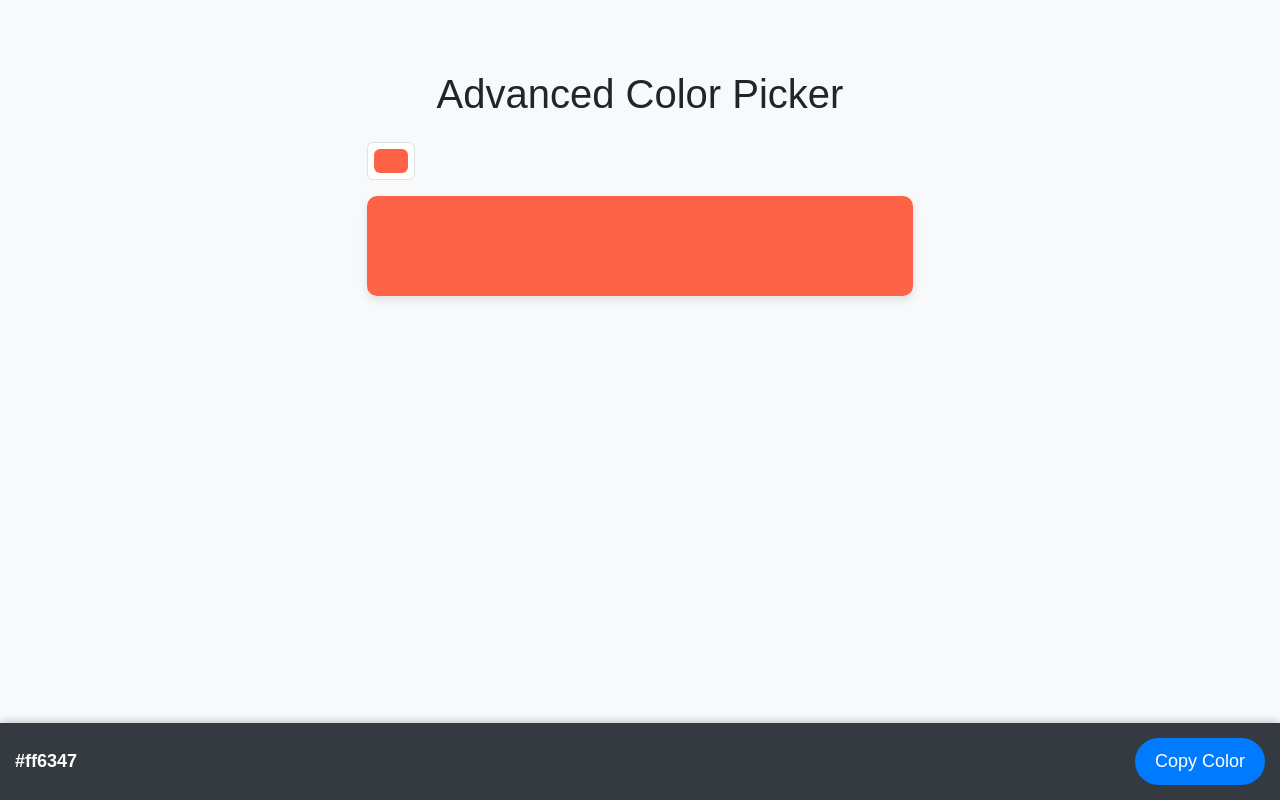
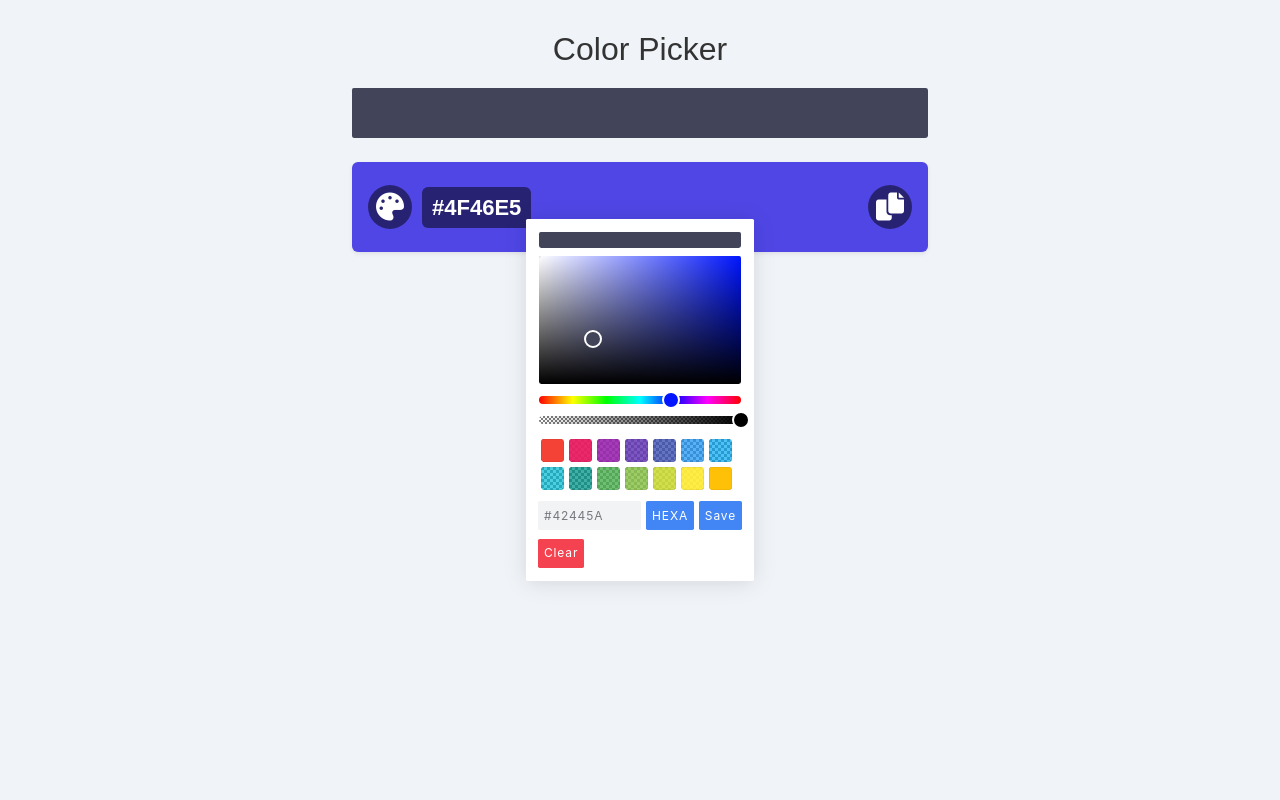
Before and after one commit to daeeros/colorpicker, a plain HTML site: page index.html in a window 1280 px wide. Drawn offline with nearby package versions, Linux system fonts and the light colour scheme; some packages are replaced by stand-ins of ours; a script that the page names is missing.

Commit message:
Update index.html

```diff
--- a/index.html
+++ b/index.html
@@ -2,110 +2,186 @@
 <html lang="en">
 <head>
     <meta charset="UTF-8">
-    <meta name="viewport" content="width=device-width, initial-scale=1.0">
-    <title>Advanced Color Picker</title>
+    <meta name="viewport" content="width=device-width, initial-scale=1.0, viewport-fit=cover">
+    <title>Color Picker</title>
     <link href="https://cdn.jsdelivr.net/npm/bootstrap@5.3.2/dist/css/bootstrap.min.css" rel="stylesheet">
-    <script src="https://cdn.jsdelivr.net/npm/@popperjs/core@2.11.8/dist/umd/popper.min.js"></script>
-    <script src="https://cdn.jsdelivr.net/npm/bootstrap@5.3.2/dist/js/bootstrap.min.js"></script>
-    <script src="https://cdnjs.cloudflare.com/ajax/libs/clipboard.js/2.0.6/clipboard.min.js"></script>
+    <link rel="stylesheet" href="https://cdn.jsdelivr.net/npm/@simonwep/pickr/dist/themes/monolith.min.css"/>
+    <link rel="stylesheet" href="https://cdnjs.cloudflare.com/ajax/libs/font-awesome/6.0.0-beta3/css/all.min.css">
+
     <style>
         body {
-            background-color: #f8f9fa;
-            padding: 20px;
+            background-color: #f0f4f8;
+            padding-top: 30px;
+            margin: 0;
             font-family: 'Arial', sans-serif;
         }
-        .color-picker-container {
-            margin-top: 50px;
+        .pcr-button {
+            width: 100% !important;
+            height: 50px !important;
+        }
+        .color-container {
+            max-width: 600px;
+            margin: auto;
             text-align: center;
         }
-        .color-preview {
-            width: 100%;
-            height: 100px;
-            border-radius: 10px;
-            box-shadow: 0px 4px 8px rgba(0, 0, 0, 0.1);
-            transition: background-color 0.3s ease-in-out;
+
+        h1 {
+            font-size: 2rem;
+            margin-bottom: 20px;
+            color: #333;
         }
-        .copy-btn {
-            display: flex;
-            align-items: center;
-            justify-content: center;
-            background-color: #007bff;
-            border: none;
-            border-radius: 50px;
-            padding: 10px 20px;
-            font-size: 18px;
-            color: white;
-            transition: background-color 0.3s;
-        }
-        .copy-btn:hover {
-            background-color: #0056b3;
-            cursor: pointer;
-        }
-        .bottom-panel {
-            position: fixed;
-            bottom: 0;
-            left: 0;
-            width: 100%;
-            background-color: #343a40;
-            color: white;
-            padding: 15px;
+
+        #selectedColorPanel {
+            margin-top: 20px;
+            height: 90px;
             display: flex;
             align-items: center;
             justify-content: space-between;
-            box-shadow: 0 -2px 8px rgba(0, 0, 0, 0.2);
+            border-radius: 12px;
+            font-size: 22px;
+            font-weight: bold;
+            box-shadow: 0 8px 16px rgba(0, 0, 0, 0.1);
+            transition: background-color 0.3s ease-in-out;
+            padding: 0 20px;
+            position: relative;
+            overflow: hidden;
         }
-        .bottom-panel span {
-            font-size: 18px;
-            font-weight: bold;
+
+        #colorCode {
+            background-color: rgba(0, 0, 0, 0.5);
+            padding: 4px 10px;
+            border-radius: 6px;
+            color: white;
+            transition: color 0.3s ease-in-out;
         }
+
+        .icon-container {
+            display: flex;
+            align-items: center;
+            gap: 10px;
+        }
+
+        .paint-palette, .copy-icon {
+            background-color: rgba(0, 0, 0, 0.5);
+            padding: 8px;
+            border-radius: 50%;
+            font-size: 28px;
+            color: white;
+            transition: color 0.3s ease-in-out;
+        }
+
+        .toast {
+            position: fixed;
+            top: 10px;
+            right: 10px;
+            z-index: 1050;
+        }
+
         @media (max-width: 576px) {
-            .color-preview {
+            h1 {
+                font-size: 1.5rem;
+            }
+
+            #selectedColorPanel {
                 height: 80px;
+                font-size: 18px;
             }
-            .copy-btn {
-                font-size: 16px;
+
+            .paint-palette, .copy-icon {
+                font-size: 24px;
+                padding: 6px;
             }
         }
     </style>
 </head>
 <body>
-    <div class="container">
-        <div class="row justify-content-center">
-            <div class="col-md-6 col-sm-12 color-picker-container">
-                <h1 class="mb-4">Advanced Color Picker</h1>
+    <div class="container color-container">
+        <h1>Color Picker</h1>
 
-                <!-- Автоматически открытый выбор цвета -->
-                <input type="color" class="form-control form-control-color mb-3" id="colorPicker" value="#ff6347" title="Choose your color">
+        <div id="color-picker"></div>
 
-                <div class="color-preview" id="colorPreview" style="background-color: #ff6347;"></div>
+        <div class="mt-4 p-3 rounded shadow-sm" id="selectedColorPanel" style="background-color: #4F46E5;">
+            <div class="icon-container">
+                <i class="fas fa-palette paint-palette"></i>
+                <span id="colorCode">#4F46E5</span>
+            </div>
+            <i class="fas fa-copy copy-icon" id="copyIcon" data-clipboard-target="#colorCode"></i>
+        </div>
+
+        <div class="toast align-items-center text-white bg-success border-0" id="toast" role="alert" aria-live="assertive" aria-atomic="true">
+            <div class="d-flex">
+                <div class="toast-body">
+                    Color copied to clipboard!
+                </div>
+                <button type="button" class="btn-close btn-close-white me-2 m-auto" data-bs-dismiss="toast" aria-label="Close"></button>
             </div>
         </div>
     </div>
 
-    <!-- Нижняя панель с информацией -->
-    <div class="bottom-panel" id="bottomPanel">
-        <span id="colorCode">#ff6347</span>
-        <button class="copy-btn" id="copyButton" data-clipboard-target="#colorCode">Copy Color</button>
-    </div>
+    <script src="https://cdn.jsdelivr.net/npm/@simonwep/pickr/dist/pickr.es5.min.js"></script>
+    <script src="https://cdnjs.cloudflare.com/ajax/libs/clipboard.js/2.0.6/clipboard.min.js"></script>
+    <script src="https://cdn.jsdelivr.net/npm/bootstrap@5.3.2/dist/js/bootstrap.bundle.min.js"></script>
 
     <script>
-        const colorPicker = document.getElementById('colorPicker');
-        const colorCode = document.getElementById('colorCode');
-        const colorPreview = document.getElementById('colorPreview');
-        const bottomPanel = document.getElementById('bottomPanel');
-
-        // Обновление при выборе нового цвета
-        colorPicker.addEventListener('input', (event) => {
-            const color = event.target.value;
-            colorCode.textContent = color;
-            colorPreview.style.backgroundColor = color;
-            bottomPanel.style.backgroundColor = color;
+        const pickr = Pickr.create({
+            el: '#color-picker',
+            theme: 'monolith',
+            swatches: [
+                'rgba(244, 67, 54, 1)',
+                'rgba(233, 30, 99, 0.95)',
+                'rgba(156, 39, 176, 0.9)',
+                'rgba(103, 58, 183, 0.85)',
+                'rgba(63, 81, 181, 0.8)',
+                'rgba(33, 150, 243, 0.75)',
+                'rgba(3, 169, 244, 0.7)',
+                'rgba(0, 188, 212, 0.7)',
+                'rgba(0, 150, 136, 0.75)',
+                'rgba(76, 175, 80, 0.8)',
+                'rgba(139, 195, 74, 0.85)',
+                'rgba(205, 220, 57, 0.9)',
+                'rgba(255, 235, 59, 0.95)',
+                'rgba(255, 193, 7, 1)'
+            ],
+            components: {
+                preview: true,
+                opacity: true,
+                hue: true,
+                interaction: {
+                    hex: true,
+                    input: true,
+                    clear: true,
+                    save: true
+                }
+            }
         });
 
-        // Настройка быстрого копирования
-        new ClipboardJS('#copyButton').on('success', () => {
-            alert('Color copied to clipboard!');
+        const colorCode = document.getElementById('colorCode');
+        const selectedColorPanel = document.getElementById('selectedColorPanel');
+        const toast = new bootstrap.Toast(document.getElementById('toast'));
+
+        pickr.on('change', (color) => {
+            const hexColor = color.toHEXA().toString();
+            colorCode.textContent = hexColor;
+            selectedColorPanel.style.backgroundColor = hexColor;
+
+            if (hexColor.toLowerCase() === '#ffffff') {
+                colorCode.style.color = '#000';
+                document.querySelectorAll('.paint-palette, .copy-icon').forEach(icon => {
+                    icon.style.color = '#000';
+                });
+            } else {
+                colorCode.style.color = 'white';
+                document.querySelectorAll('.paint-palette, .copy-icon').forEach(icon => {
+                    icon.style.color = 'white';
+                });
+            }
         });
+
+        new ClipboardJS('#copyIcon').on('success', () => {
+            toast.show();
+        });
+
+        pickr.show();
     </script>
 </body>
 </html>
```
